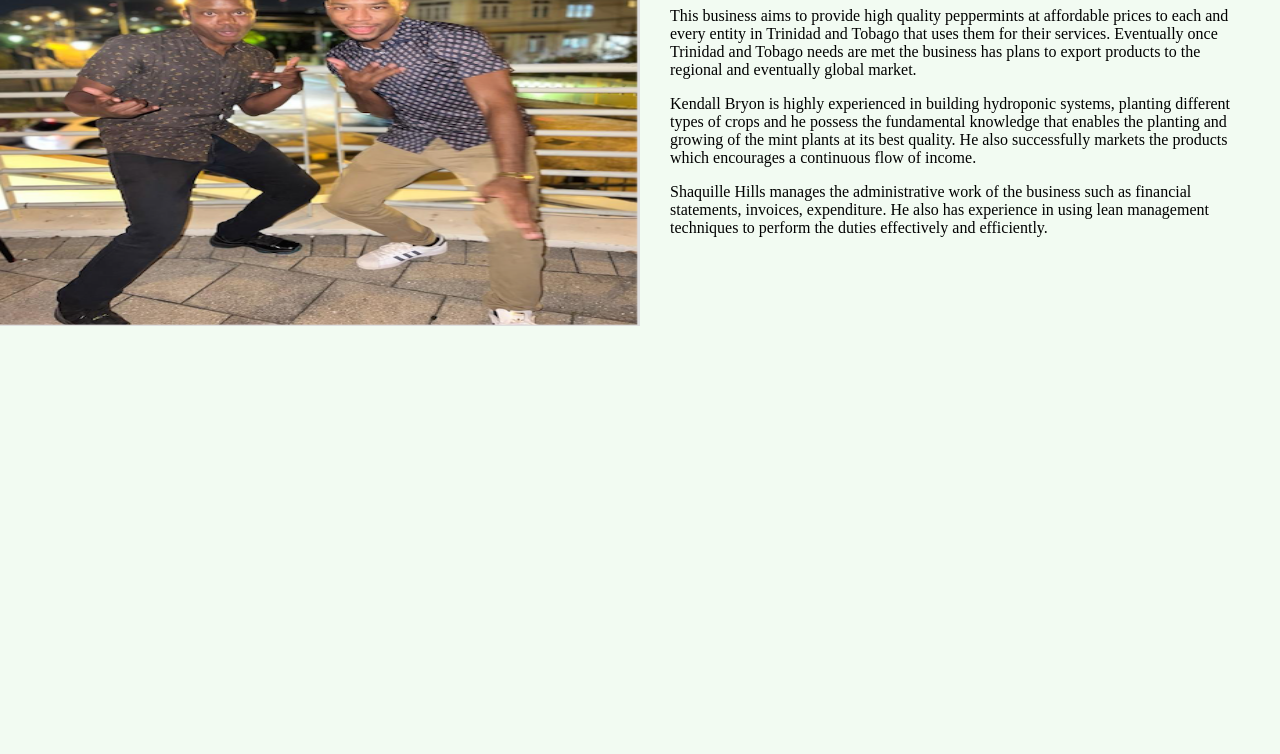
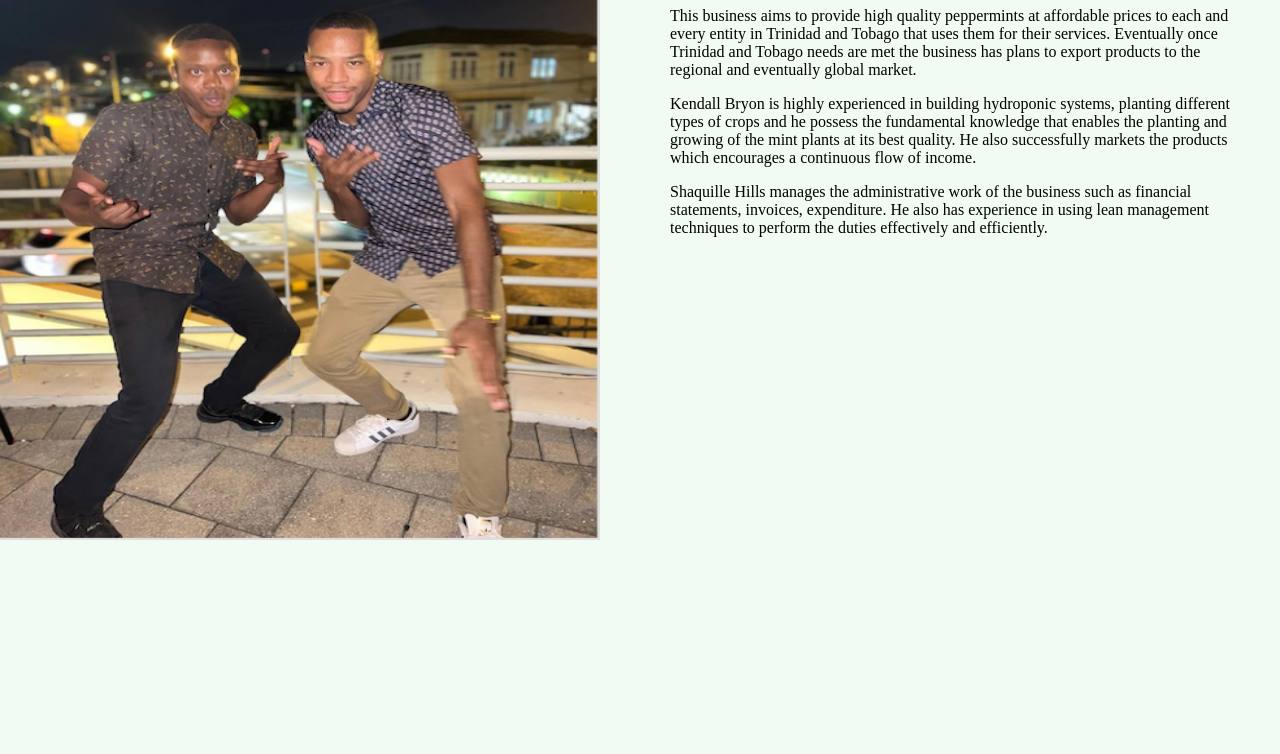
Before and after one commit to shackhills/shackhills.github.io, a plain HTML site: page about.html in a window 1280 px wide. Shown: the part 234-988 px from the top of the page. After the commit the page ends 935 px from the top, so only its background shows below. Drawn offline with Linux system fonts and the light colour scheme.

Commit message:
Update styles.css

```diff
--- a/styles.css
+++ b/styles.css
@@ -149,8 +149,8 @@ body {
 }
 
 .profile-image-wrapper img {
-    width: 100%;
-    height: 50%;
+    width: 600px;
+    height: 80%;
 }
 
 .profile-content-wrapper {
```
